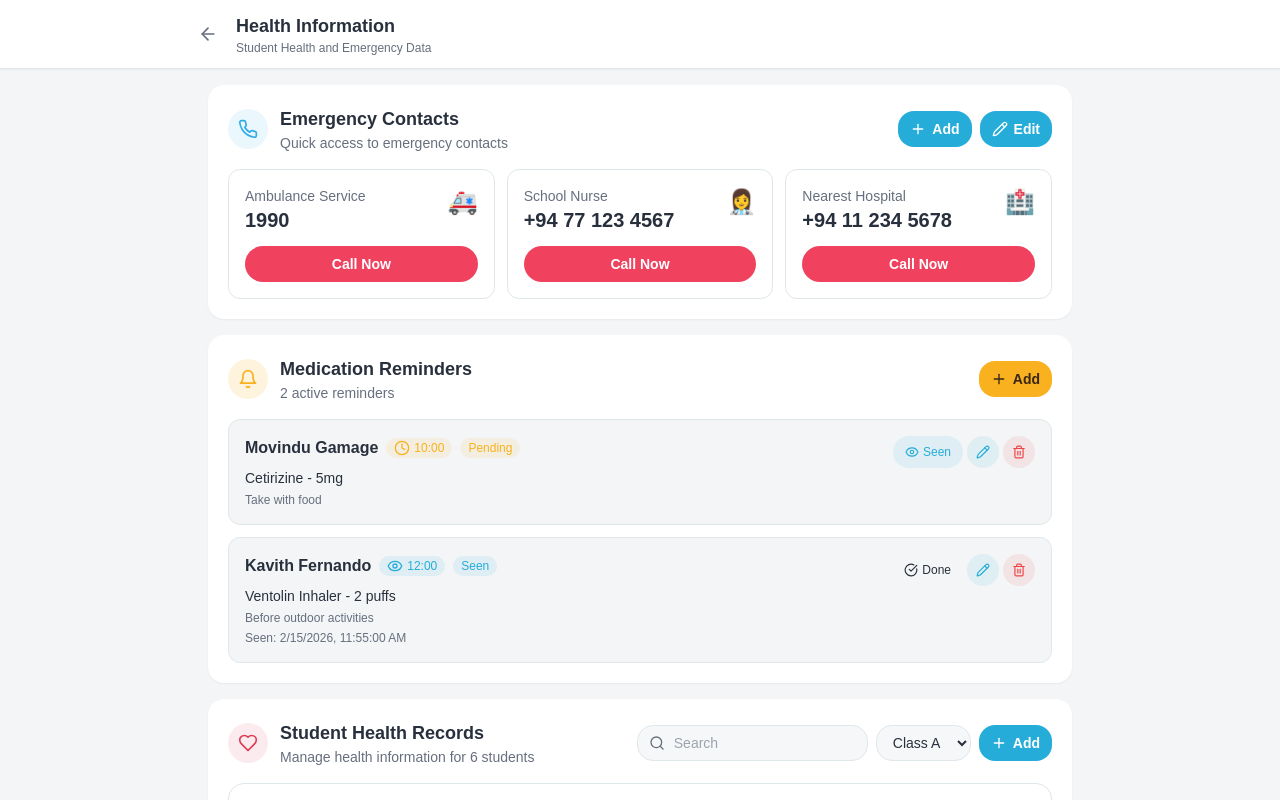
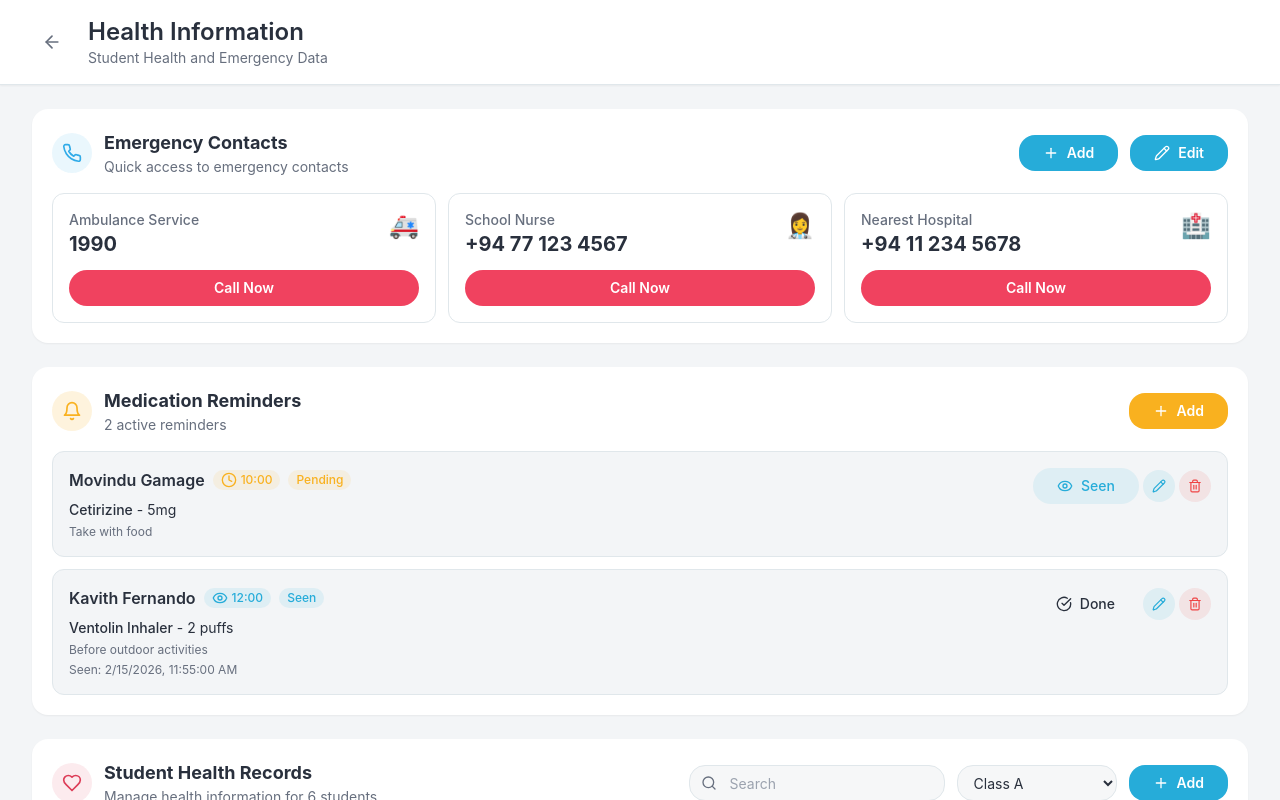
Before and after one commit to CodeSixTeamMochi/Mochi-Virtual-Teaching-Assistant, a React (Vite) app: page /health-data in a window 1280 px wide. Shown: the top 800 px of the page. Built offline with nearby package versions, Linux system fonts and the light colour scheme; the HTML template or start-up script is replaced by a standard one.

Commit message:
UI updated with improved layout and styling.

```diff
--- a/src/components/EmergencyContacts.tsx
+++ b/src/components/EmergencyContacts.tsx
@@ -76,33 +76,33 @@ const EmergencyContacts = ({ contacts, onUpdateContact, onAddContact, onDeleteCo
             </div>
           </div>
           {!isEditing ? (
-            <div className="flex gap-2">
+            <div className="flex gap-3">
               <button
                 onClick={() => setIsAddModalOpen(true)}
-                className="flex items-center gap-1.5 rounded-lg bg-primary px-3 py-2 text-sm font-semibold text-primary-foreground transition-opacity hover:opacity-90"
+                className="flex items-center gap-2 rounded-lg bg-primary px-6 py-2 text-sm font-semibold text-primary-foreground transition-opacity hover:opacity-90"
               >
                 <Plus className="h-4 w-4" />
                 Add
               </button>
               <button
                 onClick={handleEditClick}
-                className="flex items-center gap-1.5 rounded-lg bg-primary px-3 py-2 text-sm font-semibold text-primary-foreground transition-opacity hover:opacity-90"
+                className="flex items-center gap-2 rounded-lg bg-primary px-6 py-2 text-sm font-semibold text-primary-foreground transition-opacity hover:opacity-90"
               >
                 <Pencil className="h-4 w-4" />
                 Edit
               </button>
             </div>
           ) : (
-            <div className="flex gap-2">
+            <div className="flex gap-3">
               <button
                 onClick={handleSave}
-                className="rounded-lg bg-primary px-4 py-2 text-sm font-semibold text-primary-foreground transition-opacity hover:opacity-90"
+                className="rounded-lg bg-primary px-8 py-2 text-sm font-semibold text-primary-foreground transition-opacity hover:opacity-90"
               >
                 Save
               </button>
               <button
                 onClick={handleCancel}
-                className="rounded-lg bg-secondary px-4 py-2 text-sm font-semibold text-secondary-foreground transition-opacity hover:opacity-90"
+                className="rounded-lg bg-secondary px-8 py-2 text-sm font-semibold text-secondary-foreground transition-opacity hover:opacity-90"
               >
                 Cancel
               </button>
--- a/src/components/MedicationReminders.tsx
+++ b/src/components/MedicationReminders.tsx
@@ -100,8 +100,7 @@ const MedicationReminders = ({
           </div>
           <button
             onClick={() => setIsAddModalOpen(true)}
-            className="flex items-center gap-1.5 rounded-lg bg-notification px-3 py-2 text-sm font-semibold transition-opacity hover:opacity-90"
-            style={{ color: 'hsl(var(--notification-foreground))' }}
+            className="flex items-center gap-2 rounded-lg bg-notification px-6 py-2 text-sm font-semibold text-white transition-opacity hover:opacity-90"
           >
             <Plus className="h-4 w-4" />
             Add
@@ -238,20 +237,20 @@ const MedicationReminders = ({
                         {med.status === "pending" && (
                           <button
                             onClick={() => handleMarkAsSeen(med.id)}
-                            className="flex h-8 items-center gap-1 rounded-full bg-primary/10 px-3 text-xs font-medium text-primary transition-colors hover:bg-primary/20"
+                            className="flex items-center gap-2 rounded-full bg-primary/10 px-6 py-2 text-sm font-medium text-primary transition-colors hover:bg-primary/20"
                             title="Mark as Seen"
                           >
-                            <Eye className="h-3.5 w-3.5" />
+                            <Eye className="h-4 w-4" />
                             Seen
                           </button>
                         )}
                         {med.status === "seen" && (
                           <button
                             onClick={() => handleMarkAsCompleted(med.id)}
-                            className="flex h-8 items-center gap-1 rounded-full bg-success/10 px-3 text-xs font-medium text-success transition-colors hover:bg-success/20"
+                            className="flex items-center gap-2 rounded-full bg-success/10 px-6 py-2 text-sm font-medium text-success transition-colors hover:bg-success/20"
                             title="Mark as Completed"
                           >
-                            <CheckCircle className="h-3.5 w-3.5" />
+                            <CheckCircle className="h-4 w-4" />
                             Done
                           </button>
                         )}
--- a/src/components/StudentHealthRecords.tsx
+++ b/src/components/StudentHealthRecords.tsx
@@ -38,20 +38,20 @@ const StudentHealthRecords = ({ students, onUpdateStudent, onAddStudent, onDelet
             <p className="text-sm text-muted-foreground">Manage health information for {students.length} students</p>
           </div>
         </div>
-        <div className="flex items-center gap-2">
+        <div className="flex items-center gap-3">
           <div className="relative">
             <Search className="absolute left-3 top-1/2 h-4 w-4 -translate-y-1/2 text-muted-foreground" />
             <input
               value={search}
               onChange={(e) => setSearch(e.target.value)}
               placeholder="Search"
-              className="h-9 rounded-lg border border-input bg-secondary/50 pl-9 pr-3 text-sm text-card-foreground outline-none focus:ring-1 focus:ring-ring"
+              className="h-9 w-64 rounded-lg border border-input bg-secondary/50 pl-10 pr-3 text-sm text-card-foreground outline-none focus:ring-1 focus:ring-ring"
             />
           </div>
           <select
             value={selectedClass}
             onChange={(e) => setSelectedClass(e.target.value)}
-            className="h-9 rounded-lg border border-input bg-secondary/50 px-3 text-sm text-card-foreground outline-none focus:ring-1 focus:ring-ring"
+            className="h-9 w-40 rounded-lg border border-input bg-secondary/50 px-3 text-sm text-card-foreground outline-none focus:ring-1 focus:ring-ring"
           >
             {classOptions.map((c) => (
               <option key={c} value={c}>
@@ -61,7 +61,7 @@ const StudentHealthRecords = ({ students, onUpdateStudent, onAddStudent, onDelet
           </select>
           <button
               onClick={() => setIsAddModalOpen(true)}
-              className="flex items-center gap-1.5 rounded-lg bg-primary px-3 py-2 text-sm font-semibold text-primary-foreground transition-opacity hover:opacity-90"
+              className="flex items-center gap-2 rounded-lg bg-primary px-6 py-2 text-sm font-semibold text-primary-foreground transition-opacity hover:opacity-90"
             >
               <Plus className="h-4 w-4" />
               Add
--- a/src/index.css
+++ b/src/index.css
@@ -158,7 +158,9 @@
 
   body {
     @apply bg-background text-foreground;
-    font-family: 'Nunito', sans-serif;
+    font-family: 'Inter', -apple-system, BlinkMacSystemFont, 'Segoe UI', sans-serif;
+    -webkit-font-smoothing: antialiased;
+    -moz-osx-font-smoothing: grayscale;
   }
 }
 
@@ -227,6 +229,10 @@
 }
 
 @layer utilities {
+  .font-inter {
+    font-family: 'Inter', -apple-system, BlinkMacSystemFont, 'Segoe UI', sans-serif;
+  }
+
   .font-nunito {
     font-family: 'Nunito', sans-serif;
   }
--- a/src/pages/HealthData.tsx
+++ b/src/pages/HealthData.tsx
@@ -152,23 +152,24 @@ const HealthData = () => {
 
   return (
     <div className="min-h-screen bg-background">
-      {/* Header */}
-      <header className="sticky top-0 z-10 border-b border-border bg-card px-4 py-3 shadow-sm">
-        <div className="mx-auto flex max-w-4xl items-center gap-3">
+      {/* Header - Fullscreen */}
+      <header className="sticky top-0 z-10 border-b border-border bg-card px-8 py-4 shadow-sm">
+        <div className="flex items-center gap-4">
           <button
-          onClick={handleBack}
-          className="flex h-8 w-8 items-center justify-center rounded-lg text-muted-foreground transition-colors hover:bg-secondary">
+            onClick={handleBack}
+            className="flex h-10 w-10 items-center justify-center rounded-lg text-muted-foreground transition-colors hover:bg-accent"
+          >
             <ArrowLeft className="h-5 w-5" />
           </button>
           <div>
-            <h1 className="text-lg font-bold text-card-foreground">Health Information</h1>
-            <p className="text-xs text-muted-foreground">Student Health and Emergency Data</p>
+            <h1 className="text-2xl font-semibold text-card-foreground">Health Information</h1>
+            <p className="text-sm text-muted-foreground">Student Health and Emergency Data</p>
           </div>
         </div>
       </header>
 
-      {/* Content */}
-      <main className="mx-auto max-w-4xl space-y-4 p-4">
+      {/* Content - Fullscreen with padding */}
+      <main className="space-y-6 px-8 py-6">
         <EmergencyContacts
           contacts={emergencyContacts}
           onUpdateContact={handleUpdateEmergencyContact}
--- a/tailwind.config.ts
+++ b/tailwind.config.ts
@@ -14,7 +14,7 @@ export default {
     },
     extend: {
       fontFamily: {
-        sans: ['Nunito', 'sans-serif'],
+        sans: ['Inter', '-apple-system', 'BlinkMacSystemFont', 'Segoe UI', 'sans-serif'],
       },
       colors: {
         border: "hsl(var(--border))",
```
